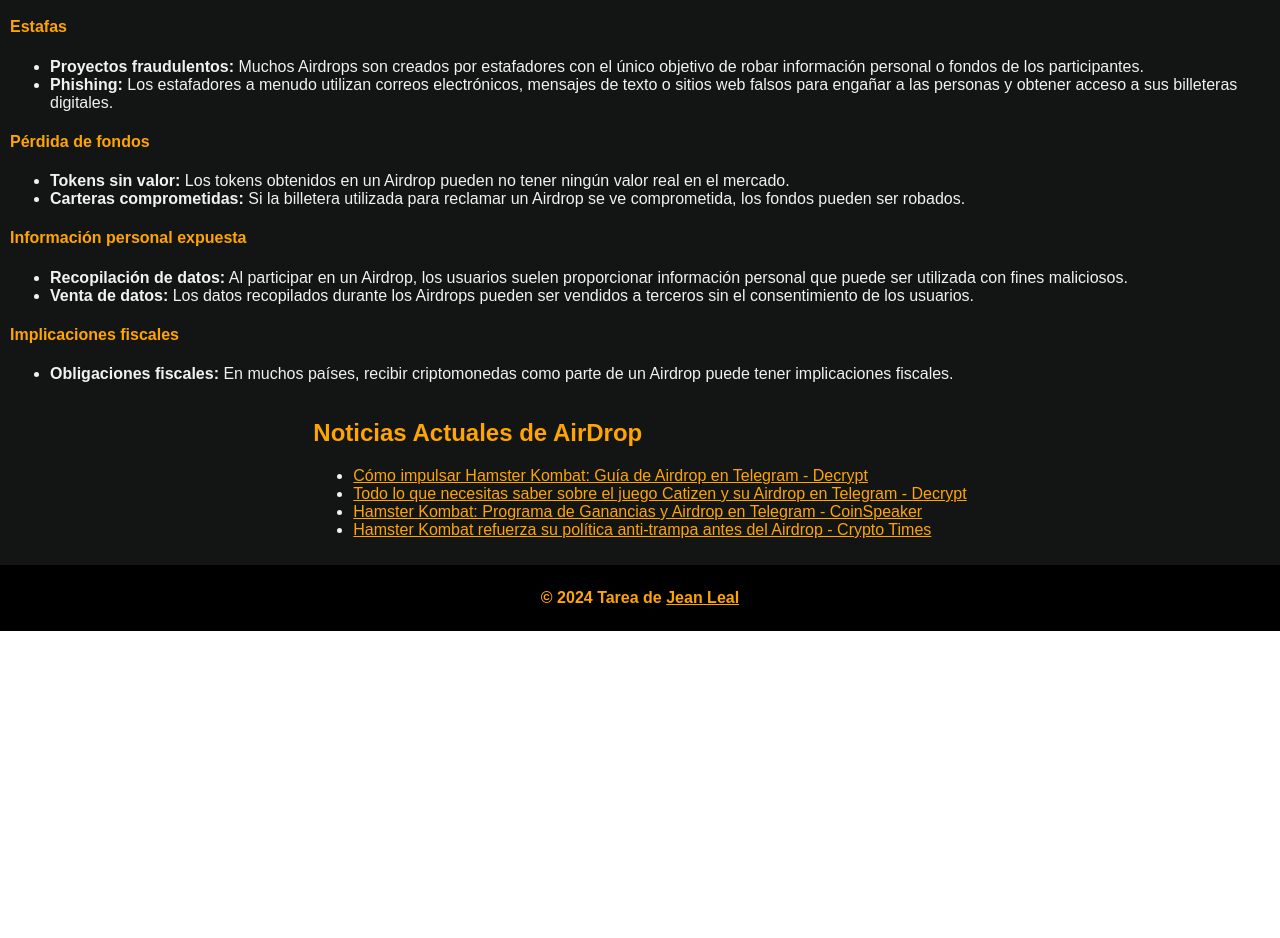
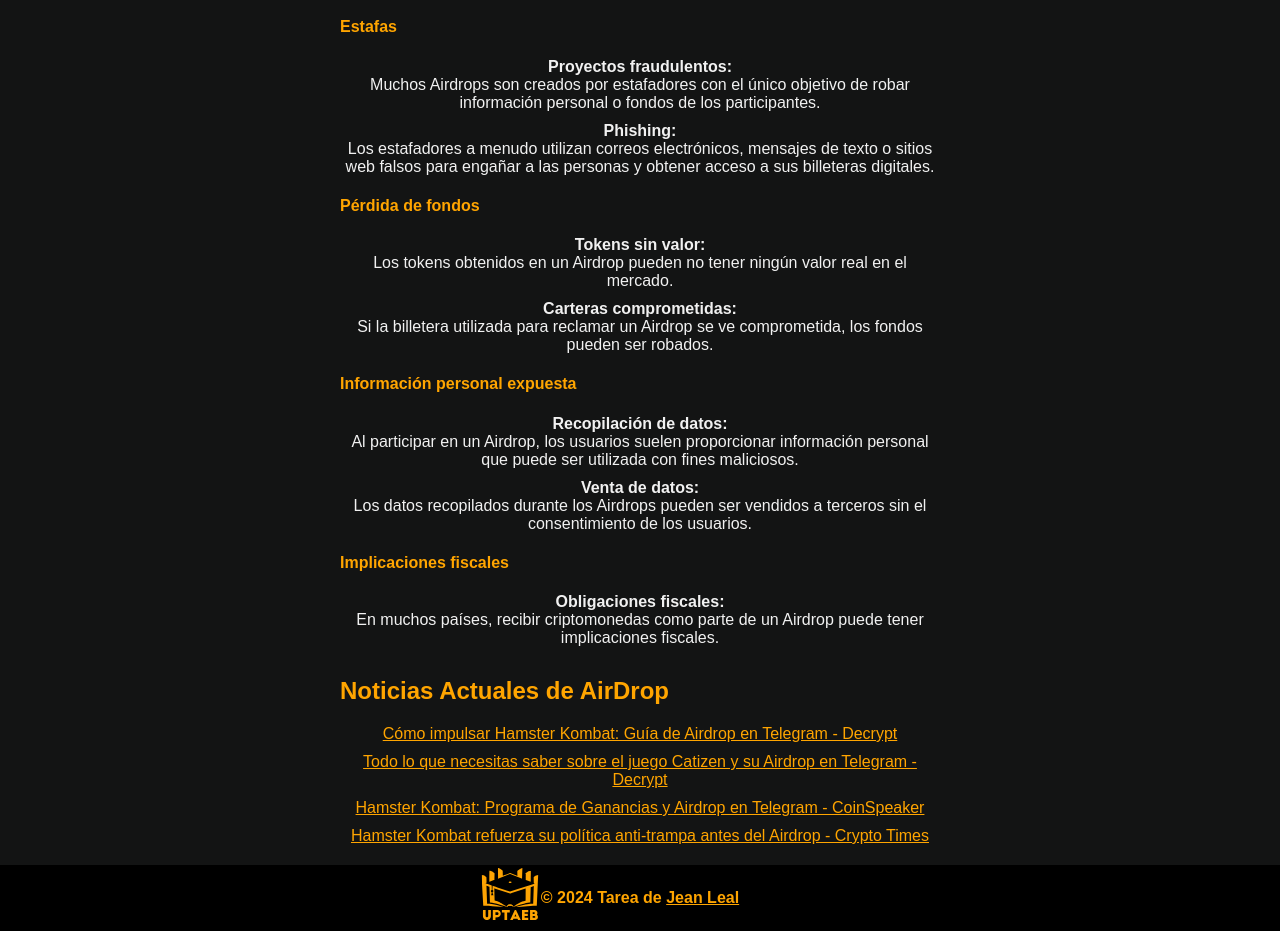
Before and after one commit to yosoyjeanleal/tarea, a plain HTML site: page index.html in a window 1280 px wide. Shown: the part 1403-2341 px from the top of the page. Before the commit the page ends 2034 px from the top, so only its background shows below. Drawn offline with Linux system fonts and the light colour scheme.

Commit message:
Add files via upload

```diff
--- a/index.html
+++ b/index.html
@@ -5,12 +5,11 @@
     <meta charset="UTF-8">
     <meta name="viewport" content="width=device-width, initial-scale=1.0">
     <title>AirDrop</title>
-    <link rel="stylesheet" type="text/css" href="style.css">
+    <link rel="stylesheet" href="style.css">
     <script src="https://kit.fontawesome.com/351810bc77.js" crossorigin="anonymous"></script>
 </head>
 
 <body>
-
     <div class="header">
         <h1><img src="img/Imagen1.svg" alt="AirDrop Icon" class="header-icon"> AirDrop</h1>
         <nav>
@@ -19,7 +18,6 @@
                 <li><a href="#como-funciona">Cómo usar AirDrop</a></li>
                 <li><a href="#ventajas">Ventajas de AirDrop</a></li>
                 <li><a href="#riesgos">Riesgos de AirDrop</a></li>
-                <li><a href="#ventajas">Ventajas de AirDrop</a></li>
                 <li><a href="#noticias">Noticias</a></li>
             </ul>
         </nav>
@@ -49,9 +47,7 @@
         <section id="riesgos">
             <h2>Riesgos de los Airdrops</h2>
             <p>Los Airdrops, aunque pueden parecer una oportunidad tentadora para obtener criptomonedas gratuitas, conllevan una serie de riesgos que los usuarios deben tener en cuenta antes de participar.</p>
-
             <h3>¿Cuáles son los principales riesgos?</h3>
-
             <h4>Estafas</h4>
             <ul>
                 <li><strong>Proyectos fraudulentos:</strong> Muchos Airdrops son creados por estafadores con el único objetivo de robar información personal o fondos de los participantes.</li>
@@ -101,13 +97,12 @@
                 </li>
             </ul>
         </section>
-
     </div>
 
     <div class="footer">
-        <h3>© 2024 Tarea de <a href="https://www.instagram.com/yanko_0304/">Jean Leal</a> </h3>
+        <h3>© 2024 Tarea de <a href="https://www.instagram.com/yanko_0304/">Jean Leal</a></h3>
+        <img class="footer-logo" src="img/2mUs87wQBk0zV6dApoRgCiPIbrZ.svg" alt="Logo Universidad" width="80" height="80">
     </div>
-
 </body>
 
 </html>
--- a/style.css
+++ b/style.css
@@ -73,8 +73,42 @@ p {
     margin-bottom: 20px;
 }
 
+.container ul {
+    list-style-type: none;
+    padding: 0;
+    margin: 0 auto;
+    max-width: 600px;
+    text-align: center;
+}
+
+.container ul li {
+    margin-bottom: 10px;
+}
+
+.container ul li strong {
+    display: block;
+}
+
 .footer {
     background-color: #000000;
     padding: 8px;
     text-align: center;
 }
+
+.footer {
+    background-color: #000000;
+    padding: 8px;
+    text-align: center;
+    position: relative;
+}
+
+.footer-logo {
+    position: absolute;
+    /* Posiciona la imagen de manera absoluta dentro del footer */
+    left: 37%;
+    /* Alinea la imagen al margen izquierdo */
+    top: 50%;
+    /* Centra la imagen verticalmente */
+    transform: translateY(-50%);
+    /* Asegura que la imagen esté perfectamente centrada verticalmente */
+}
```
Also changed, not shown: img/2mUs87wQBk0zV6dApoRgCiPIbrZ.svg (added).
